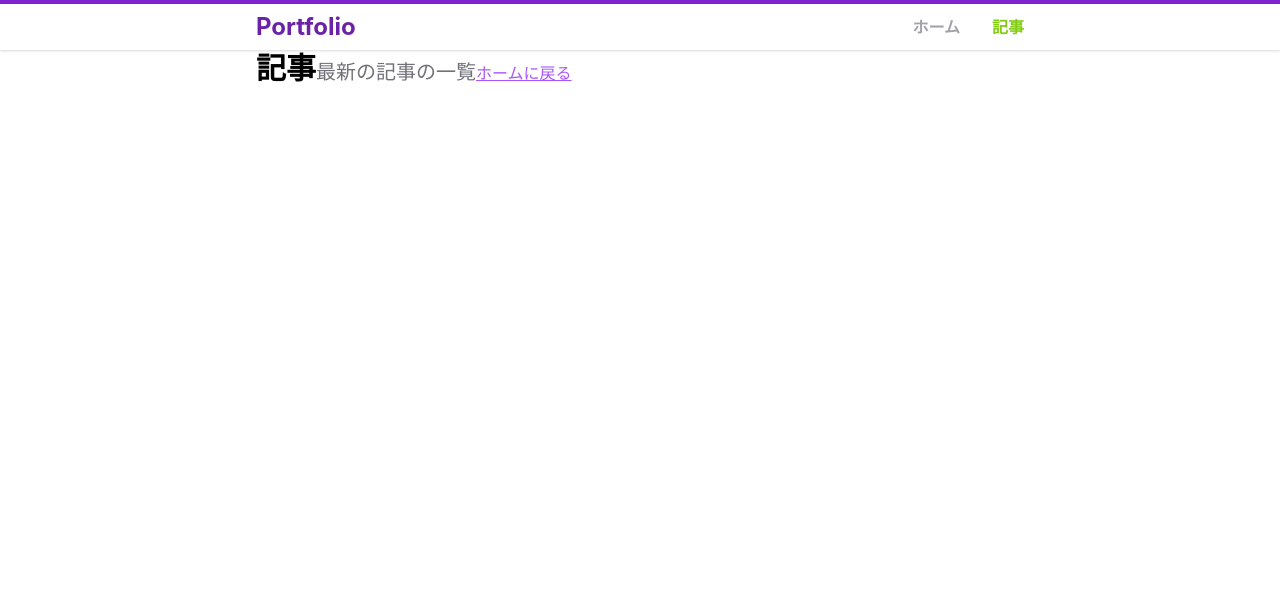
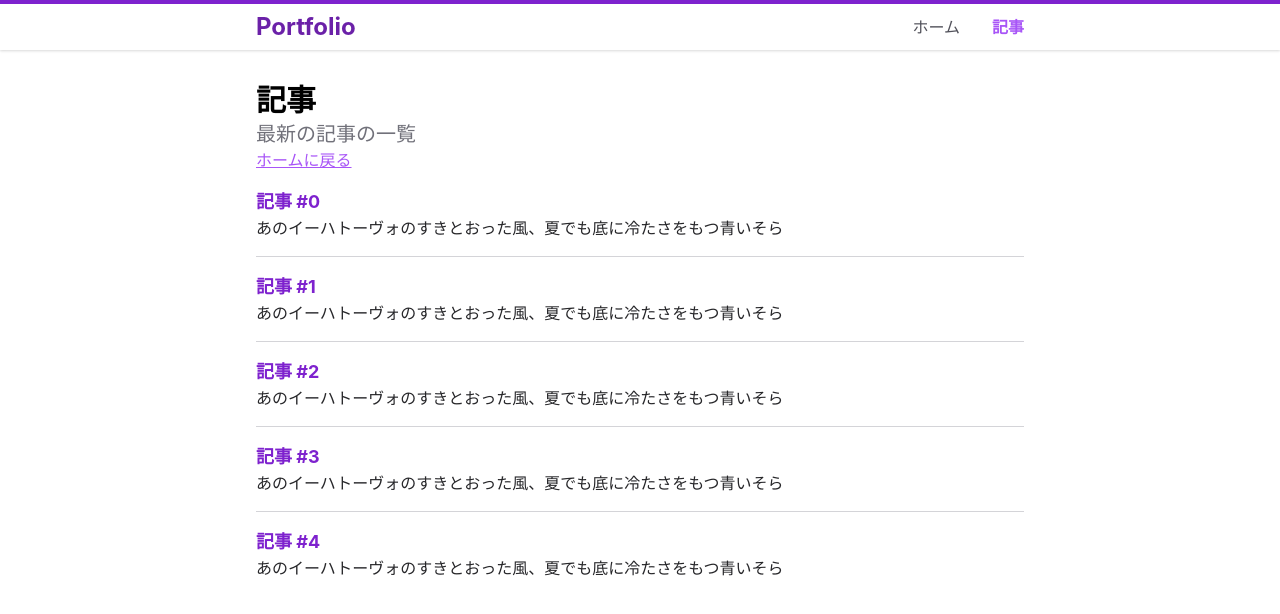
Before and after one commit to neet/accessible-react-101, a Next.js app in the folder start/: page /blog in a window 1280 px wide. Shown: the top 614 px of the page. Built offline with nearby package versions, Linux system fonts and the light colour scheme.

Commit message:
chore: Improve mock data

```diff
--- a/start/components/Modal.tsx
+++ b/start/components/Modal.tsx
@@ -1,15 +1,5 @@
 import { PropsWithChildren } from "react";
 import { createPortal } from "react-dom";
-
-// 1. aria
-const Backdrop = ({ onClick }: { readonly onClick: () => void }) => {
-  return (
-    <div
-      onClick={onClick}
-      className="absolute top-0 left-0 bg-black opacity-75 w-full h-full"
-    />
-  );
-};
 
 // 1. aria, roles
 // 2. focus management
@@ -18,20 +8,20 @@ const Window = ({
   children,
 }: PropsWithChildren<{ readonly title: string }>) => {
   return (
-    <div className="absolute p-2 box-border inset-0 m-auto w-1/2 h-1/2 bg-white shadow-lg rounded-lg">
-      <header>
+    <div className="flex flex-col absolute p-2 box-border inset-0 m-auto w-1/2 h-1/2 bg-white shadow-lg rounded-lg">
+      <header aria-label="ウィンドウのタイトル">
         <h2 className="text-2xl font-bold">{title}</h2>
       </header>
 
-      <div>{children}</div>
+      <div className="flex flex-col flex-grow">{children}</div>
     </div>
   );
 };
 
 const Footer = ({ onClose }: { readonly onClose: () => void }) => {
   return (
-    <footer>
-      <button className="text-purple-500" onClick={onClose}>
+    <footer aria-label="ウィンドウのツールバー">
+      <button className="bg-purple-700 text-white px-2 py-1 rounded shadow" onClick={onClose}>
         閉じる
       </button>
     </footer>
@@ -51,10 +41,12 @@ export const Modal = ({
   onClose,
 }: PropsWithChildren<ModalProps>) => {
   return createPortal(
-    <div className="absolute w-full h-full top-0 left-0">
-      <Backdrop onClick={onClose} />
+    <div
+      onClick={onClose}
+      className="absolute top-0 left-0 bg-opacity-75 bg-black w-full h-full"
+    >
       <Window title={title}>
-        {children}
+        <div className="flex-grow">{children}</div>
         <Footer onClose={onClose} />
       </Window>
     </div>,
--- a/start/components/Navigation.tsx
+++ b/start/components/Navigation.tsx
@@ -11,7 +11,7 @@ const Item = ({ name, href }: ItemProps) => {
 
   return (
     <Link href={href}>
-      <a className={`h-min font-bold ${router.pathname === href ? "text-lime-500" : "text-gray-400"}`}>
+      <a className={`h-min ${router.pathname === href ? "text-purple-500 font-bold" : "text-gray-600"}`}>
         {name}
       </a>
     </Link>
--- a/start/components/ProfileButton.tsx
+++ b/start/components/ProfileButton.tsx
@@ -11,13 +11,17 @@ export const ProfileButton = () => {
   return (
     <>
       {open && (
-        <Modal title="私のプロフィール" onClose={() => void setOpen(false)}>
-          プロフィールです
+        <Modal title="私のスキル" onClose={() => void setOpen(false)}>
+          <ul className="list-disc list-inside">
+            <li>React</li>
+            <li>Next.js</li>
+            <li>Tailwind CSS</li>
+          </ul>
         </Modal>
       )}
 
       <div
-        className="text-white bg-purple-700 py-0.5 px-2 shadow rounded text-bold box-border"
+        className="text-white bg-purple-700 py-0.5 px-2 shadow rounded text-bold box-border w-min"
         onClick={() => void setOpen(true)}
       >
         <FontAwesomeIcon icon={faEllipsisH} />
--- a/start/pages/blog.tsx
+++ b/start/pages/blog.tsx
@@ -4,14 +4,32 @@ import { Layout } from "../components/Layout";
 export default function Blog() {
   return (
     <Layout title="ブログ" description="最新の記事の一覧です">
-      <span className="leading-tight font-semibold text-3xl mt-8">記事</span>
-      <span className="text-gray-500 text-xl font-light">最新の記事の一覧</span>
+      <h1 className="leading-tight font-semibold text-3xl mt-8">記事</h1>
+      <p className="text-gray-500 text-xl font-light">最新の記事の一覧</p>
 
       <Link href="/">
-        <a className="text-purple-500 underline">
-          ホームに戻る
-        </a>
+        <a className="text-purple-500 underline">ホームに戻る</a>
       </Link>
+
+      <div role="feed" className="divide-y divide-gray-300">
+        {Array.from({ length: 5 }, (_, i) => i).map((i, _, a) => (
+          <article
+            aria-posinset={i}
+            aria-setsize={a.length}
+            className="py-4"
+            aria-labelledby={`article-title-${i}`}
+          >
+            <h2 id={`article-title-${i}`} className="font-bold text-lg">
+              <a href={`article-title-${i}`} className="text-purple-700 hover:underline">
+                記事 #{i}
+              </a>
+            </h2>
+            <p className="text-gray-800">
+              あのイーハトーヴォのすきとおった風、夏でも底に冷たさをもつ青いそら
+            </p>
+          </article>
+        ))}
+      </div>
     </Layout>
   );
 }
--- a/start/pages/index.tsx
+++ b/start/pages/index.tsx
@@ -1,3 +1,4 @@
+import Link from "next/link";
 import { Layout } from "../components/Layout";
 import { ProfileButton } from "../components/ProfileButton";
 
@@ -11,10 +12,16 @@ export default function Home() {
 
         <div>
           <span className="leading-tight font-semibold text-3xl">ボブ</span>
-          <span className="text-gray-500">Webエンジニア・デザイナー</span>
+          <div className="text-gray-500">Webエンジニア・デザイナー</div>
           <ProfileButton />
         </div>
       </div>
+
+      <p>私のポートフォリオへようこそ</p>
+
+      <Link href="/blog">
+        <a className="text-purple-500 underline">記事の一覧</a>
+      </Link>
     </Layout>
   );
 }
```
